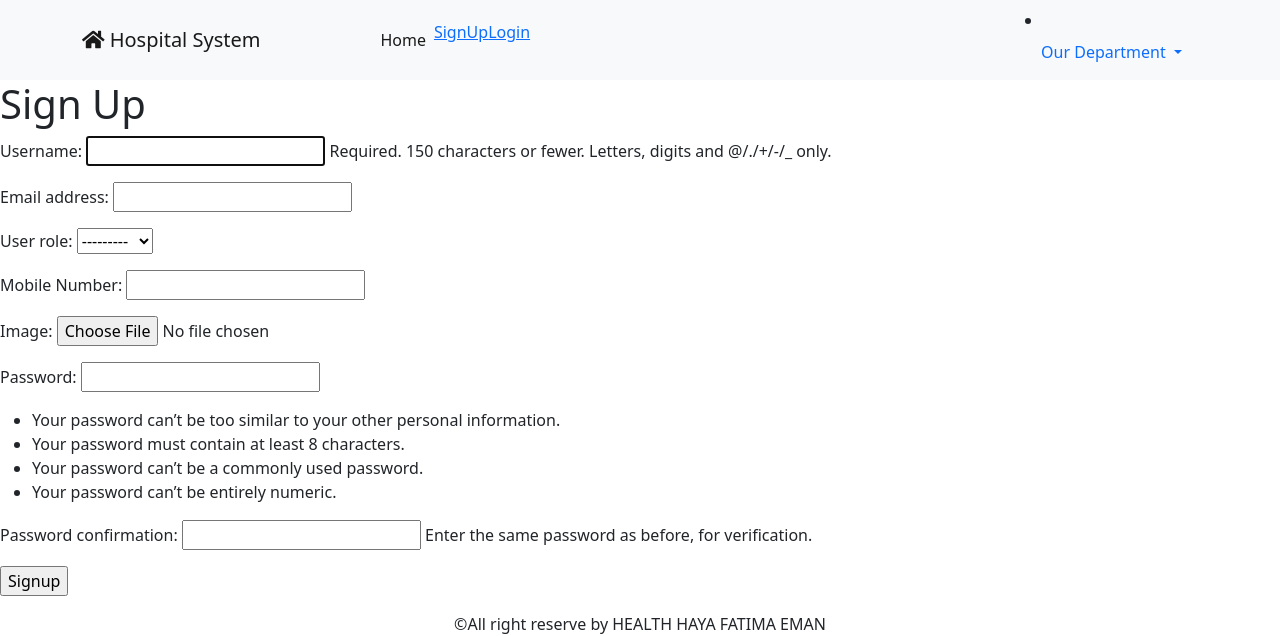
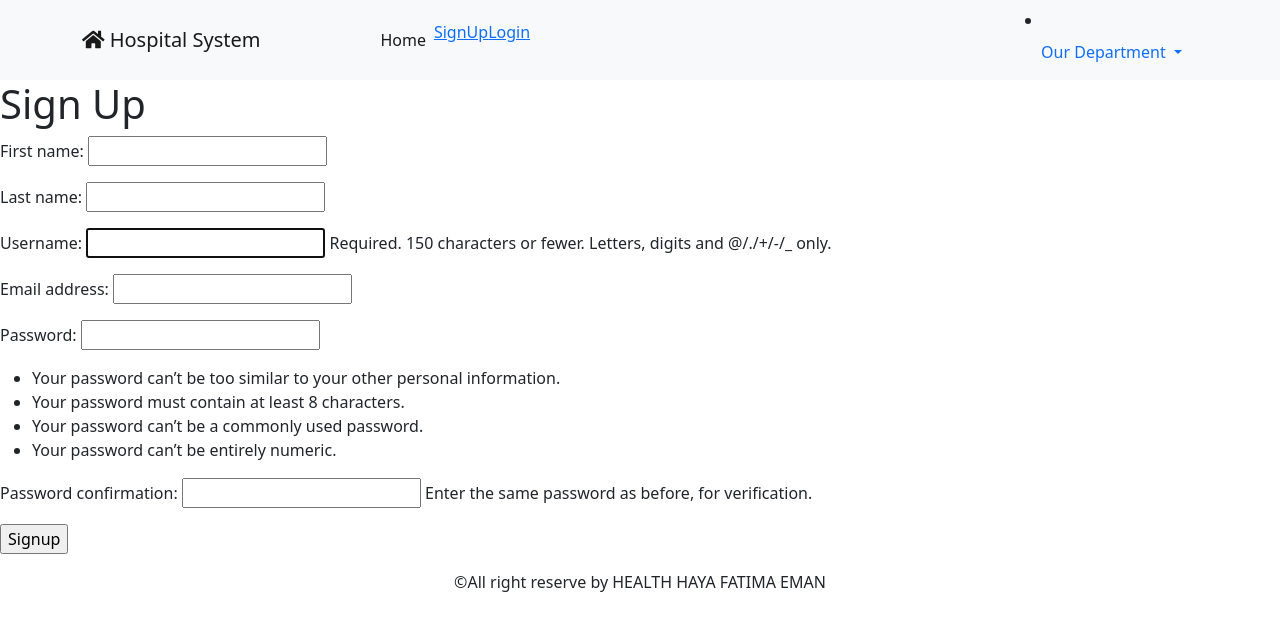
Before and after one commit to fatimaA20/HealthCare-website, a Django app: page /accounts/signup/ in a window 1280 px wide. Shown: the top 636 px of the page. Run offline with Django 4.2, Linux system fonts and the light colour scheme; some libraries are stand-ins or nearby versions.

Commit message:
editing signup page

```diff
--- a/main_app/forms.py
+++ b/main_app/forms.py
@@ -7,11 +7,11 @@ class CustomUserCreationForm(UserCreationForm):
 
     class Meta:
         model = CustomUser
-        fields = ('username', 'email', 'user_role', 'mobile_Number', 'image')
+        fields = ( 'first_name', 'last_name','username','email')
 
 
 class CustomUserChangeForm(UserChangeForm):
 
     class Meta:
         model = CustomUser
-        fields = ('username', 'email', 'user_role', 'mobile_Number', 'image')
+        fields = ('username', 'email', 'mobile_Number', 'image')
--- a/main_app/urls.py
+++ b/main_app/urls.py
@@ -8,6 +8,7 @@ urlpatterns = [
 
     # signup rout
     path('accounts/signup/',views.signup , name='signup'),
+    # path('accounts/profile/',views.profile , name='profile'),
 
     # departments URL's
     path('departments/', views.DepartmentsList.as_view(), name='departments_index'),
```
Also changed, not shown: main_app/templates/registration/profile.html (line endings or trailing spaces).
